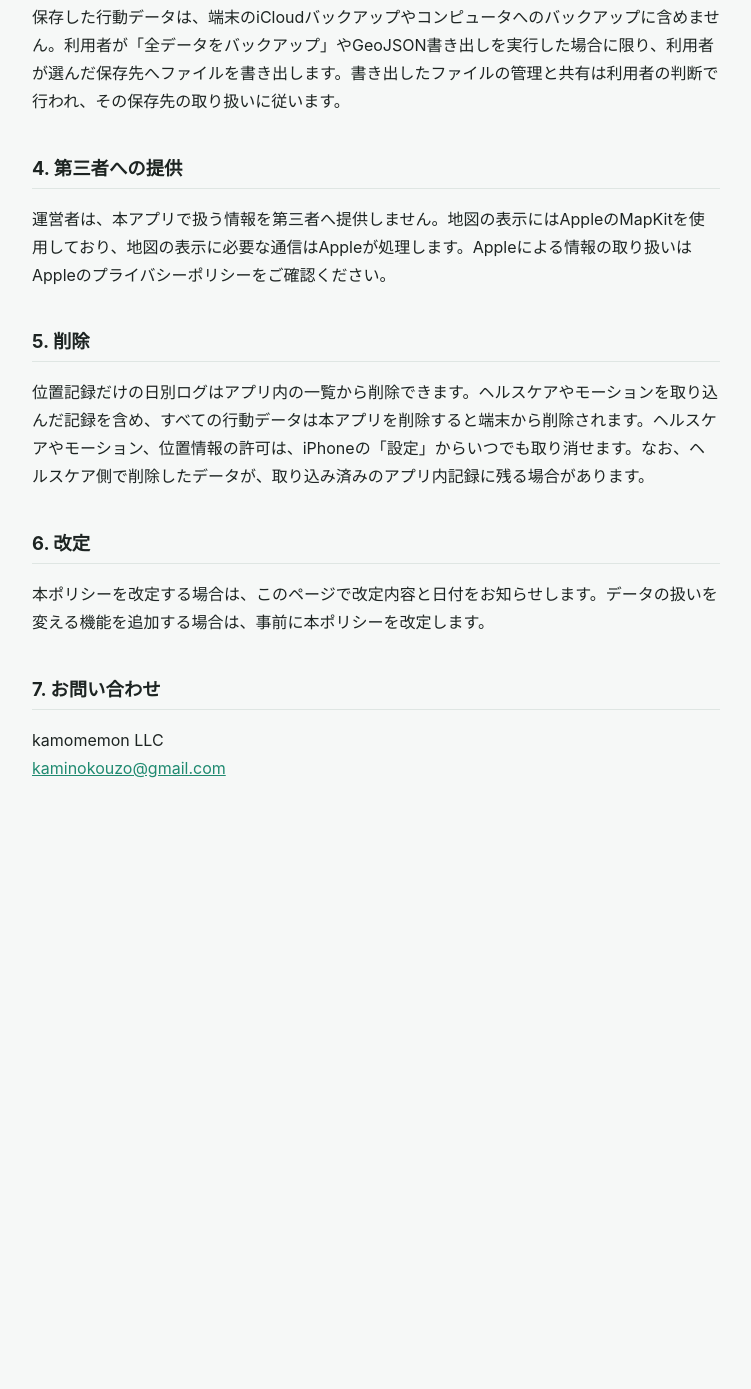
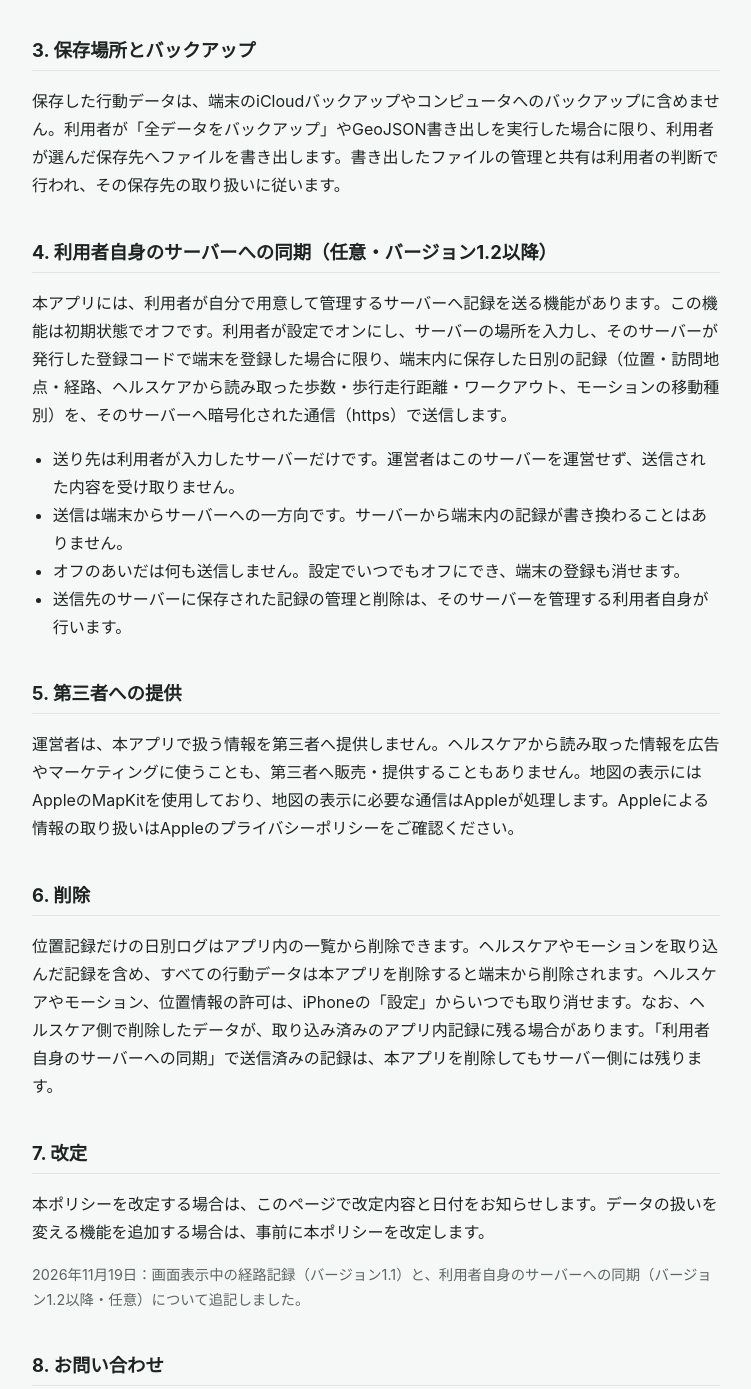
Before and after one commit to Aj1905/bokumap, a plain HTML site: page privacy.html in a window 1280 px wide. Shown: the part 902-2291 px from the top of the page, without its empty margins (264-1015 px from the left). Before the commit the page ends 1764 px from the top, so only its background shows below. Drawn offline with Linux system fonts and the light colour scheme.

Commit message:
プライバシーポリシー: 経路記録 (1.1) と利用者自身のサーバーへの同期 (1.2 以降・任意) を追記
Co-Authored-By: Claude Fable 5.2 <noreply@anthropic.com>

```diff
--- a/privacy.html
+++ b/privacy.html
@@ -1,7 +1,7 @@
 <!doctype html><html lang="ja"><head><meta charset="utf-8"><meta name="viewport" content="width=device-width,initial-scale=1"><title>僕マップ プライバシーポリシー</title><link rel="stylesheet" href="style.css"></head><body><main>
 <nav><a href="./">サポート</a><a href="privacy.html">プライバシーポリシー</a></nav>
 <h1>僕マップ プライバシーポリシー</h1>
-<p class="muted">制定日：2026年11月15日　運営者：kamomemon LLC</p>
+<p class="muted">制定日：2026年11月15日　最終改定日：2026年11月19日　運営者：kamomemon LLC</p>
 <p>kamomemon LLC（以下「運営者」）は、iPhoneアプリ「僕マップ」（以下「本アプリ」）における情報の取り扱いを次のとおり定めます。</p>
 <h2>1. 運営者が収集する情報</h2>
 <p>運営者は、本アプリを通じて利用者の個人情報や行動データを収集しません。本アプリには、運営者のサーバーへの送信機能、アカウント登録、広告、解析ツール、トラッキングはありません。</p>
@@ -10,17 +10,27 @@
 <ul>
 <li>ヘルスケア：歩数、歩行・走行距離、ワークアウト、ワークアウトに保存された経路（読み取りのみ。ヘルスケアへ書き込みません）</li>
 <li>モーションとフィットネス：過去7日間の徒歩・ランニング・乗り物などの移動種別（場所を含みません）</li>
-<li>位置情報：位置記録をオンにしたときの訪問地点と大幅な位置変化（連続したGPS経路ではありません）</li>
+<li>位置情報：位置記録をオンにしたときの訪問地点と大幅な位置変化（連続したGPS経路ではありません）。「経路記録を開始」を押した場合は、本アプリを画面に表示している間のGPS経路</li>
+<li>Face ID・Touch ID・パスコード：下記「4. 利用者自身のサーバーへの同期」をオンにした場合の本人確認（認証はiPhoneが行い、本アプリは顔や指紋の情報を受け取りません）</li>
 </ul>
 <p>これらの情報は、日別の振り返り画面と地図の表示のためだけに使います。広告やマーケティングには使いません。</p>
 <h2>3. 保存場所とバックアップ</h2>
 <p>保存した行動データは、端末のiCloudバックアップやコンピュータへのバックアップに含めません。利用者が「全データをバックアップ」やGeoJSON書き出しを実行した場合に限り、利用者が選んだ保存先へファイルを書き出します。書き出したファイルの管理と共有は利用者の判断で行われ、その保存先の取り扱いに従います。</p>
-<h2>4. 第三者への提供</h2>
-<p>運営者は、本アプリで扱う情報を第三者へ提供しません。地図の表示にはAppleのMapKitを使用しており、地図の表示に必要な通信はAppleが処理します。Appleによる情報の取り扱いはAppleのプライバシーポリシーをご確認ください。</p>
-<h2>5. 削除</h2>
-<p>位置記録だけの日別ログはアプリ内の一覧から削除できます。ヘルスケアやモーションを取り込んだ記録を含め、すべての行動データは本アプリを削除すると端末から削除されます。ヘルスケアやモーション、位置情報の許可は、iPhoneの「設定」からいつでも取り消せます。なお、ヘルスケア側で削除したデータが、取り込み済みのアプリ内記録に残る場合があります。</p>
-<h2>6. 改定</h2>
+<h2>4. 利用者自身のサーバーへの同期（任意・バージョン1.2以降）</h2>
+<p>本アプリには、利用者が自分で用意して管理するサーバーへ記録を送る機能があります。この機能は初期状態でオフです。利用者が設定でオンにし、サーバーの場所を入力し、そのサーバーが発行した登録コードで端末を登録した場合に限り、端末内に保存した日別の記録（位置・訪問地点・経路、ヘルスケアから読み取った歩数・歩行走行距離・ワークアウト、モーションの移動種別）を、そのサーバーへ暗号化された通信（https）で送信します。</p>
+<ul>
+<li>送り先は利用者が入力したサーバーだけです。運営者はこのサーバーを運営せず、送信された内容を受け取りません。</li>
+<li>送信は端末からサーバーへの一方向です。サーバーから端末内の記録が書き換わることはありません。</li>
+<li>オフのあいだは何も送信しません。設定でいつでもオフにでき、端末の登録も消せます。</li>
+<li>送信先のサーバーに保存された記録の管理と削除は、そのサーバーを管理する利用者自身が行います。</li>
+</ul>
+<h2>5. 第三者への提供</h2>
+<p>運営者は、本アプリで扱う情報を第三者へ提供しません。ヘルスケアから読み取った情報を広告やマーケティングに使うことも、第三者へ販売・提供することもありません。地図の表示にはAppleのMapKitを使用しており、地図の表示に必要な通信はAppleが処理します。Appleによる情報の取り扱いはAppleのプライバシーポリシーをご確認ください。</p>
+<h2>6. 削除</h2>
+<p>位置記録だけの日別ログはアプリ内の一覧から削除できます。ヘルスケアやモーションを取り込んだ記録を含め、すべての行動データは本アプリを削除すると端末から削除されます。ヘルスケアやモーション、位置情報の許可は、iPhoneの「設定」からいつでも取り消せます。なお、ヘルスケア側で削除したデータが、取り込み済みのアプリ内記録に残る場合があります。「利用者自身のサーバーへの同期」で送信済みの記録は、本アプリを削除してもサーバー側には残ります。</p>
+<h2>7. 改定</h2>
 <p>本ポリシーを改定する場合は、このページで改定内容と日付をお知らせします。データの扱いを変える機能を追加する場合は、事前に本ポリシーを改定します。</p>
-<h2>7. お問い合わせ</h2>
+<p class="muted">2026年11月19日：画面表示中の経路記録（バージョン1.1）と、利用者自身のサーバーへの同期（バージョン1.2以降・任意）について追記しました。</p>
+<h2>8. お問い合わせ</h2>
 <p>kamomemon LLC<br><a href="mailto:kaminokouzo@gmail.com">kaminokouzo@gmail.com</a></p>
 </main></body></html>
```
